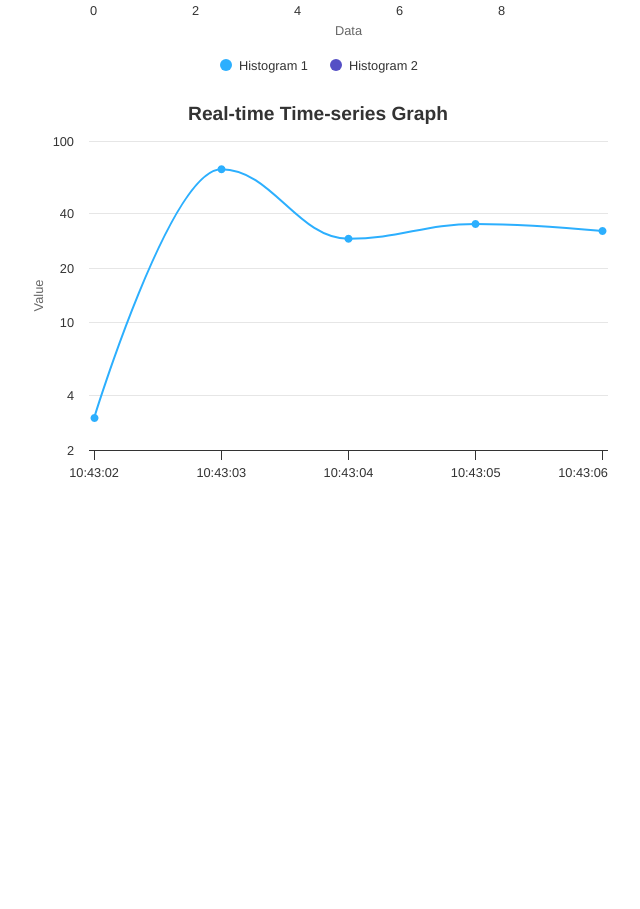
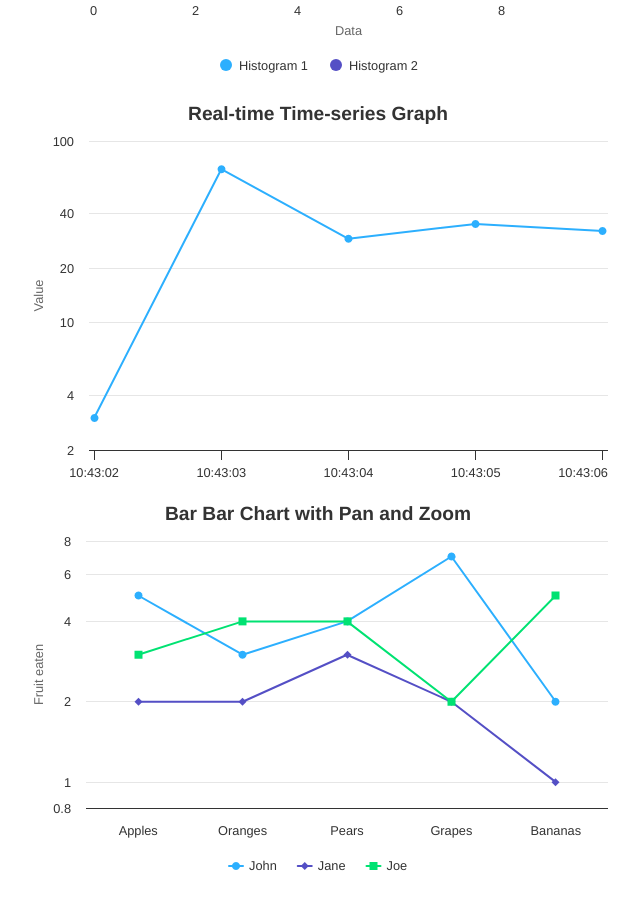
Before and after one commit to gitOfKumarSathish/Chartjs, a React (Vite) app: page / in a window 1280 px wide. Shown: the part 657-1566 px from the top of the page, without its empty margins (322-962 px from the left). Before the commit the page ends 1184 px from the top, so only its background shows below. Built offline with nearby package versions, Linux system fonts and the light colour scheme.

Commit message:
Added HighCharts Bar and line chart

```diff
--- a/package.json
+++ b/package.json
@@ -12,6 +12,7 @@
   },
   "dependencies": {
     "highcharts": "^11.0.1",
+    "highcharts-more": "^0.1.7",
     "highcharts-react-official": "^3.2.0",
     "react": "^18.2.0",
     "react-dom": "^18.2.0"
--- a/src/App.tsx
+++ b/src/App.tsx
@@ -4,9 +4,9 @@ import HeatmapHistogramChart from './pages/Check';
 import HeatmapChart from './components/charts/HeatMap';
 import HistogramChart from './components/charts/Histogram';
 import RealTimeChart from './components/charts/RealTimeChart';
+import BarChart from './components/charts/BarChart';
 
 function App() {
-  const [count, setCount] = useState(0);
 
   return (
     <>
@@ -14,6 +14,7 @@ function App() {
       <HeatmapChart />
       <HistogramChart />
       <RealTimeChart />
+      <BarChart />
     </>
   );
 }
--- /dev/null
+++ b/src/components/charts/BarChart.tsx
@@ -0,0 +1,76 @@
+import Highcharts from "highcharts";
+import HighchartsReact from "highcharts-react-official";
+import HighchartsMore from "highcharts/highcharts-more";
+import { useRef } from "react";
+
+// Initialize HighchartsMore module
+HighchartsMore(Highcharts);
+
+const options = {
+    chart: {
+        type: "line",
+        zoomType: "xy",
+    },
+    title: {
+        text: "Bar Bar Chart with Pan and Zoom",
+    },
+    xAxis: {
+        categories: ["Apples", "Oranges", "Pears", "Grapes", "Bananas"],
+    },
+    yAxis: {
+        type: "logarithmic",
+        title: {
+            text: "Fruit eaten",
+        },
+    },
+    tooltip: {
+        shared: true,
+    },
+    series: [
+        {
+            name: "John",
+            data: [5, 3, 4, 7, 2],
+        },
+        {
+            name: "Jane",
+            data: [2, 2, 3, 2, 1],
+        },
+        {
+            name: "Joe",
+            data: [3, 4, 4, 2, 5],
+        },
+    ],
+};
+
+const BarChart = () => {
+    const chartRef = useRef(null);
+
+    const handleAfterSetExtremes = (e: any) => {
+        const chart = chartRef.current.chart;
+        if (e.trigger !== "syncExtremes") {
+            chart.xAxis[0].setExtremes(e.min, e.max, undefined, false, {
+                trigger: "syncExtremes",
+            });
+        }
+    };
+
+    options.chart.events = {
+        redraw: () => {
+            const chart = chartRef.current.chart;
+            chart.xAxis[0].eventArgs = {
+                ...chart.xAxis[0].eventArgs,
+                preventDefault: () => { },
+            };
+        },
+    };
+
+    options.xAxis.events = {
+        afterSetExtremes: handleAfterSetExtremes,
+    };
+
+    return (
+        <HighchartsReact highcharts={Highcharts} options={options} ref={chartRef} />
+    );
+};
+
+export default BarChart;
--- a/src/components/charts/HeatMap.tsx
+++ b/src/components/charts/HeatMap.tsx
@@ -31,8 +31,10 @@ const options = {
     },
     colorAxis: {
         min: 0,
-        minColor: '#FFFFFF',
-        maxColor: Highcharts.getOptions()?.colors?.[0] || '#FF0000'
+        // minColor: '#FFFFFF',
+        // maxColor: Highcharts.getOptions()?.colors?.[0] || '#FF0000'
+        minColor: '#FF0000', // Red
+        maxColor: '#00FF00' // Green
 
     },
     series: [{
--- a/src/components/charts/RealTimeChart.tsx
+++ b/src/components/charts/RealTimeChart.tsx
@@ -5,7 +5,7 @@ import HighchartsReact from "highcharts-react-official";
 // Set up the initial options for the chart
 const initialOptions = {
     chart: {
-        type: "spline",
+        type: "line",
         animation: Highcharts.svg, // don't animate in old IE
         marginRight: 10,
         zoomType: "xy",
```
Also changed, not shown: 1 other file (tests, documents, lock files or other folders).
